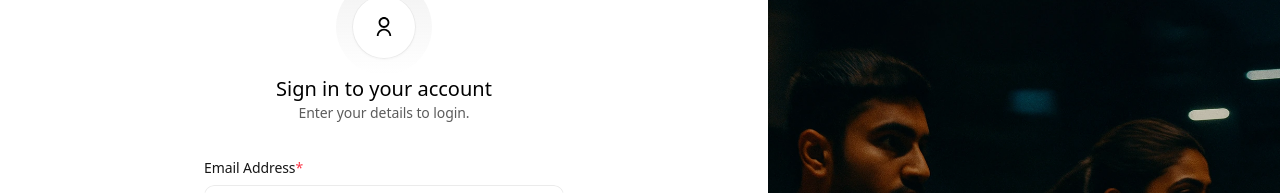
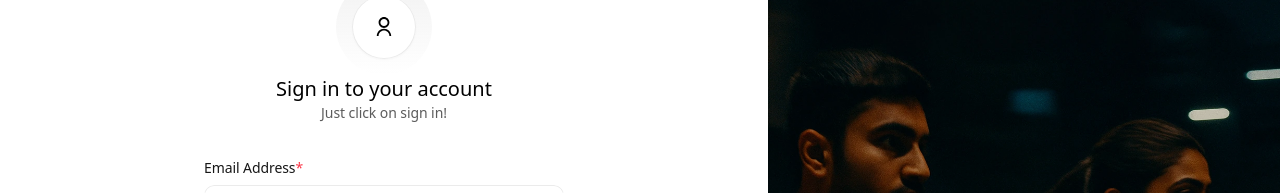
Before and after one commit to vishaltailors/Stride, a React (Vite) app: page /signin in a window 1280 px wide. Shown: the part 219-412 px from the top of the page. Built offline with nearby package versions, Linux system fonts and the light colour scheme.

Commit message:
Update sign in page text to simplify login instructions

```diff
--- a/src/routes/signin.jsx
+++ b/src/routes/signin.jsx
@@ -60,7 +60,7 @@ function SignIn() {
             </div>
             <h1 className="text-title-h6">Sign in to your account</h1>
             <p className="text-paragraph-sm text-text-sub-600">
-              Enter your details to login.
+              Just click on sign in!
             </p>
           </div>
 
```
